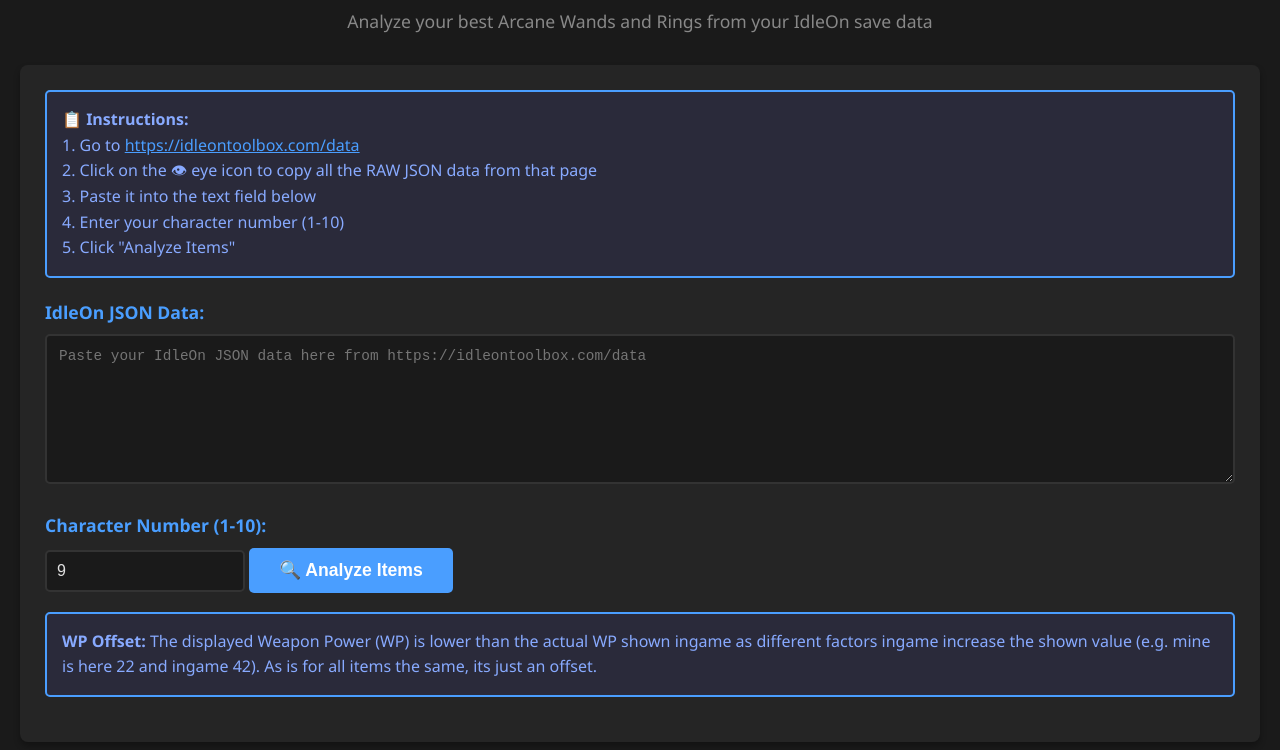
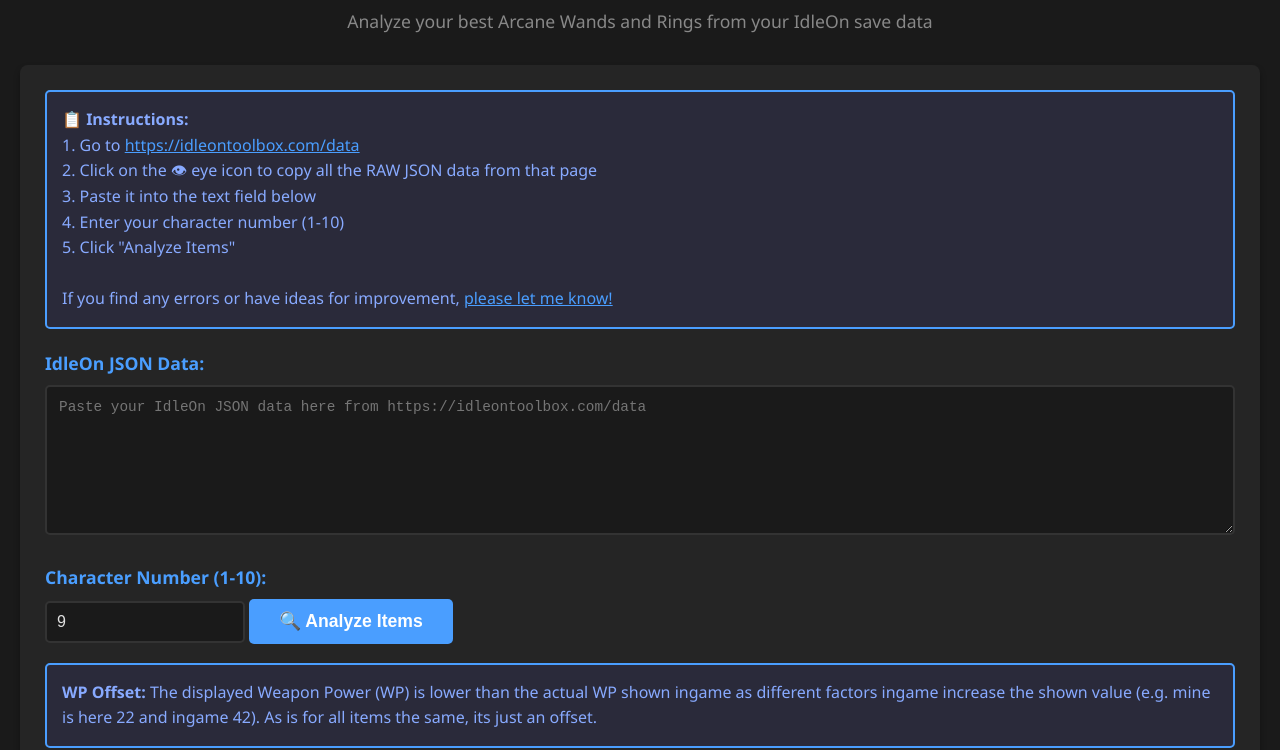
Before and after one commit to eXpire163/arcane-cultist, a plain HTML site: page index.html in a window 1280 px wide. Shown: the part 87-837 px from the top of the page. Drawn offline with Linux system fonts and the light colour scheme.

Commit message:
add issue link

```diff
--- a/index.html
+++ b/index.html
@@ -209,7 +209,12 @@
                 2. Click on the 👁 eye icon to copy all the RAW JSON data from that page<br>
                 3. Paste it into the text field below<br>
                 4. Enter your character number (1-10)<br>
-                5. Click "Analyze Items"
+                5. Click "Analyze Items"<br />
+                <br />
+                If you find any errors or have ideas for improvement, <a
+                    href="https://github.com/eXpire163/arcane-cultist/issues/new" target="_blank"
+                    style="color: #4a9eff;">please let me know!</a>
+
             </div>
 
             <label for="jsonData">IdleOn JSON Data:</label>
```
